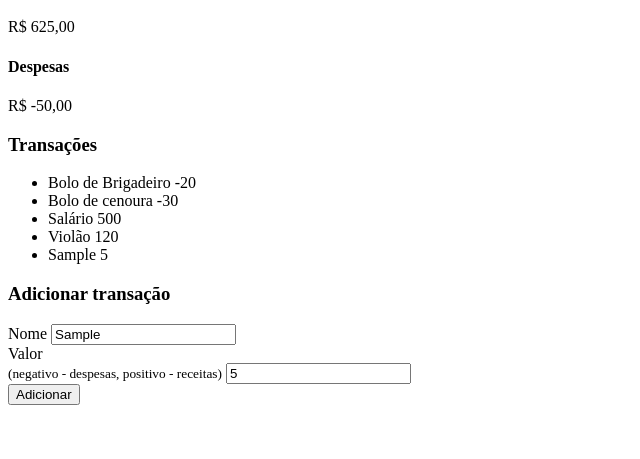
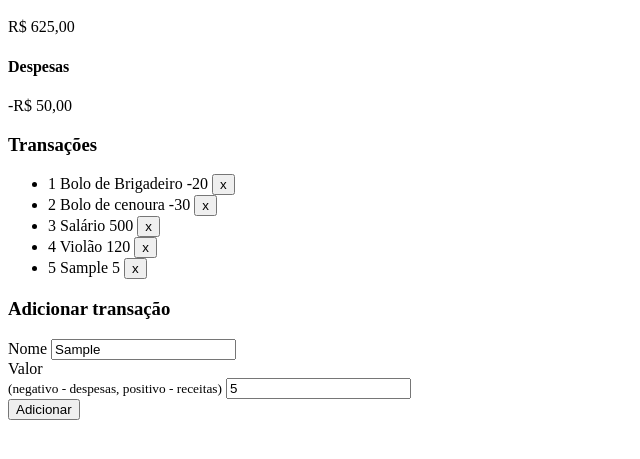
Before and after one commit to alicefms/app-js-vanilla, a plain HTML site: page index.html in a window 1280 px wide. Both pictures are taken after typing "Sample", "5" into the empty fields and a click on the button "Adicionar". Shown: the part 187-646 px from the top of the page, without its empty margins (0-640 px from the left). Drawn offline with Linux system fonts and the light colour scheme.

Commit message:
acrescenta botao de excluir no html e implementa uma função de remover no js

```diff
--- a/index.html
+++ b/index.html
@@ -42,7 +42,7 @@
           <label for="amount">Valor <br />
             <small>(negativo - despesas, positivo - receitas)</small>
           </label>
-          <input type="number" id="amount" placeholder="Valor da transação" />
+          <input type="number" step="0.01" id="amount" placeholder="Valor da transação" />
         </div>
 
         <button class="btn">Adicionar</button>
--- a/script.js
+++ b/script.js
@@ -8,9 +8,11 @@ let dummyTransactions = [
     {id: 3, name: 'Salário', amount: 500},
     {id: 4, name: 'Violão', amount: 120}
 ]
+
+
 const addTransactionInArray = (transactionName, transactionAmount) =>{
     dummyTransactions.push({
-        id:12, //id fixa. alterar depois
+        id:dummyTransactions[dummyTransactions.length-1].id +1,
         name: transactionName,
         amount: Number (transactionAmount)
     })
@@ -30,7 +32,9 @@ form.addEventListener('submit', handleFormSubmit);
 
 const addTransactionIntoDOM = transaction => {
     const li = document.createElement('li');
-    li.innerHTML=`${transaction.name} ${transaction.amount}`;
+    li.innerHTML=`
+    ${transaction.id} ${transaction.name}
+    <span> ${transaction.amount}</span> <button onClick="removeTransaction(${transaction.id})">x</button>`;
     transactionUl.append(li); // append add no final da lista
 }
 
@@ -50,10 +54,19 @@ const updateBalanceValues = () => {
                     .reduce((acc, value)=> acc+value, 0);
     console.log('despesas: '+ expense);
 
-    document.getElementById('balance').innerHTML = `R$ ${total},00`;
-    document.getElementById('money-plus').innerHTML = `R$ ${income},00`;
-    document.getElementById('money-minus').innerHTML = `R$ ${expense},00`;
+    //insere os valoes no html
+    document.getElementById('balance').textContent = `${total.toLocaleString('pt-br',{style: 'currency', currency: 'BRL'})}`;
+    document.getElementById('money-plus').textContent = `${income.toLocaleString('pt-br',{style: 'currency', currency: 'BRL'})}`;
+    document.getElementById('money-minus').textContent = `${expense.toLocaleString('pt-br',{style: 'currency', currency: 'BRL'})}`;
+    //se usar querySelector, tem q botar # pra id, e . pra classe
 }
+
+const removeTransaction = codigo => {
+    dummyTransactions= dummyTransactions.filter(transaction => transaction.id!==codigo);
+    console.log(dummyTransactions);
+    init();
+}
+
 
 const init = () => {
     transactionUl.innerHTML= ''; //gambiarra para não relistar os itens já printados
```
